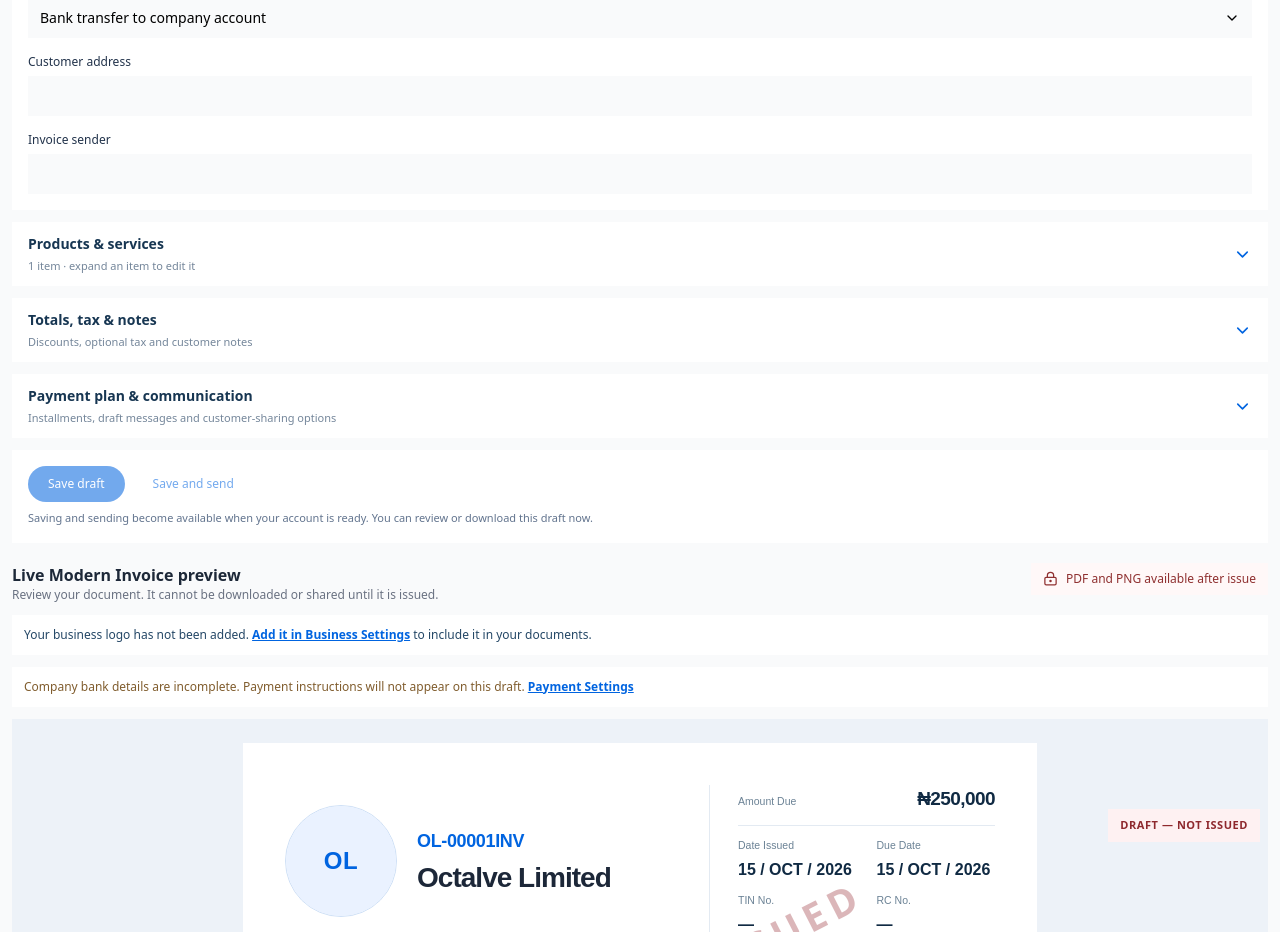
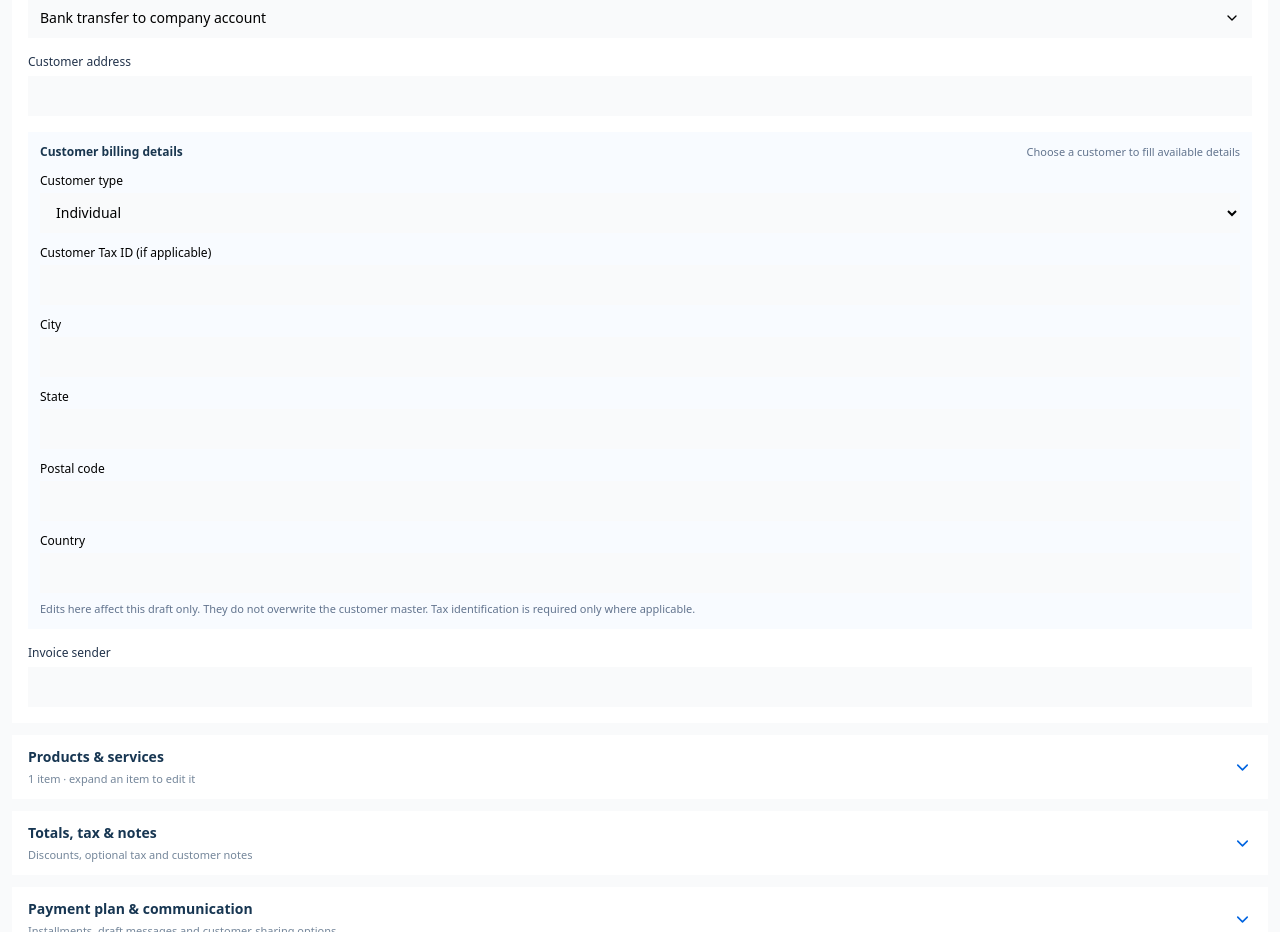
Before and after one commit to octalve-core/octalve-invoice, a Next.js app: page /dashboard/invoice/1/edit in a window 1280 px wide. Shown: the part 1160-2092 px from the top of the page. Built offline with nearby package versions, Linux system fonts and the light colour scheme.

Commit message:
feat(phase-0i): retain customer billing fields in master and populate invoice drafts
Keep type, tax ID, registration, location and contact fields from customer setup; do not conflate company ID with Tax ID or overwrite master when editing invoice billing details.

```diff
--- a/components/dashboard/forms/AddCustomerForm.tsx
+++ b/components/dashboard/forms/AddCustomerForm.tsx
@@ -9,7 +9,7 @@ interface AddCustomerFormProps {
   onCancel?: () => void;
 }
 
-interface CustomerData {
+export interface CustomerData {
   customerType: "business" | "individual";
   firstName: string;
   lastName: string;
@@ -25,6 +25,7 @@ interface CustomerData {
   country: string;
   companyRegistration: string;
   companyId: string;
+  taxId: string;
   currency: string;
   website: string;
 }
@@ -64,6 +65,7 @@ export default function AddCustomerForm({
     country: "",
     companyRegistration: "",
     companyId: "",
+    taxId: "",
     currency: "",
     website: "",
   });
@@ -359,6 +361,19 @@ export default function AddCustomerForm({
             </div>
 
             <div>
+              <label htmlFor="customer-tax-id" className="block text-sm font-medium text-gray-700 mb-1">
+                Customer Tax ID (if applicable)
+              </label>
+              <input id="customer-tax-id" type="text" autoComplete="off"
+                value={formData.taxId}
+                onChange={(e) => setFormData({ ...formData, taxId: e.target.value })}
+                className="w-full h-11 px-4 text-sm bg-white border border-gray-200 rounded-lg focus:outline-none focus:ring-2 focus:ring-[#0064E0]/20 focus:border-[#0064E0]"
+                placeholder="As registered with the relevant tax authority"
+              />
+              <p className="mt-1 text-xs text-slate-500">Separate from CAC registration or company ID. Not required for every individual customer.</p>
+            </div>
+
+            <div>
               <label className="block text-sm font-medium text-gray-700 mb-1">
                 Currency
               </label>
--- a/src/features/invoice/constants.ts
+++ b/src/features/invoice/constants.ts
@@ -105,6 +105,14 @@ export function createEmptyInvoiceDraft(now = new Date()): InvoiceDraft {
     clientEmail: "",
     clientPhone: "",
     clientAddress: "",
+    clientCustomerId:"",
+    clientType:"individual",
+    clientTaxId:"",
+    clientCompanyRegistration:"",
+    clientCity:"",
+    clientState:"",
+    clientPostalCode:"",
+    clientCountry:"",
     invoiceNo: "",
     day,
     month,
--- a/src/features/invoice/types.ts
+++ b/src/features/invoice/types.ts
@@ -42,6 +42,15 @@ export interface InvoiceDraft {
   clientEmail: string;
   clientPhone: string;
   clientAddress: string;
+  /** Copied from selected customer for this draft; no server-issued immutable snapshot yet. */
+  clientCustomerId?:string;
+  clientType?:"business"|"individual";
+  clientTaxId?:string;
+  clientCompanyRegistration?:string;
+  clientCity?:string;
+  clientState?:string;
+  clientPostalCode?:string;
+  clientCountry?:string;
   invoiceNo: string;
   day: string;
   month: string;
--- a/src/features/invoices/sections/InvoiceMetadataSection.tsx
+++ b/src/features/invoices/sections/InvoiceMetadataSection.tsx
@@ -23,7 +23,7 @@ function NativeDate({label,value,onChange}:{label:string;value:string;onChange:(
 export function InvoiceMetadataSection({draft,setDraft}:Props){
  const {customers,setCustomers,staff,setStaff,paymentMode,setPaymentMode}=useMerchantPreview();
  const [picker,setPicker]=useState<Picker>(null),[query,setQuery]=useState(""),[adding,setAdding]=useState(false);
- const [customer,setCustomer]=useState({name:"",email:"",phone:"",address:"",company:""});
+ const [customer,setCustomer]=useState({name:"",email:"",phone:"",address:"",company:"",customerType:"individual" as "individual"|"business",taxId:"",country:"",city:"",state:""});
  const [person,setPerson]=useState({name:"",email:"",phone:"",role:"Salesperson"});
  const [selectedStaff,setSelectedStaff]=useState("");
  const update=<K extends keyof InvoiceDraft>(key:K,value:InvoiceDraft[K])=>setDraft(prev=>({...prev,[key]:value}));
@@ -34,13 +34,26 @@ export function InvoiceMetadataSection({draft,setDraft}:Props){
   if(prefix==="issue")setDraft(p=>({...p,day:String(Number(d)),month:months[Number(m)-1]||"JAN",year:y}));
   else setDraft(p=>({...p,dueDay:String(Number(d)),dueMonth:months[Number(m)-1]||"JAN",dueYear:y}));
  }
- function chooseCustomer(row:CatalogCustomer){setDraft(p=>({...p,clientName:row.name,clientEmail:row.email,clientPhone:row.phone,clientAddress:row.address}));close();}
+ function chooseCustomer(row:CatalogCustomer){
+  setDraft(p=>({...p,
+   clientCustomerId:row.id,
+   clientName:row.billingName?.trim()||row.name,
+   clientEmail:row.email,clientPhone:row.phone,
+   clientAddress:row.address||row.addressLine1||"",
+   clientType:row.customerType||"individual",clientTaxId:row.taxId||"",
+   clientCompanyRegistration:row.companyRegistration||"",
+   clientCity:row.city||"",clientState:row.state||"",
+   clientPostalCode:row.postalCode||"",clientCountry:row.country||""
+  }));
+  close();
+ }
  function chooseStaff(row:CatalogStaff){setSelectedStaff(row.name);close();}
  function close(){setPicker(null);setQuery("");setAdding(false);}
  function addCustomer(){
   if(!customer.name.trim())return;
-  const next:CatalogCustomer={...customer,id:String(customers.length+1)};
-  setCustomers(p=>[...p,next]);chooseCustomer(next);setCustomer({name:"",email:"",phone:"",address:"",company:""});
+  const next:CatalogCustomer={...customer,id:crypto.randomUUID(),
+    billingName:customer.customerType==="business"?(customer.company.trim()||customer.name):customer.name};
+  setCustomers(p=>[...p,next]);chooseCustomer(next);setCustomer({name:"",email:"",phone:"",address:"",company:"",customerType:"individual",taxId:"",country:"",city:"",state:""});
  }
  function addStaff(){
   if(!person.name.trim())return;
@@ -80,6 +93,29 @@ export function InvoiceMetadataSection({draft,setDraft}:Props){
    <button onClick={()=>setPicker("payment")} className="flex h-10 w-full items-center justify-between rounded-xl bg-gray-50 px-3 text-left text-sm"><span className="truncate">{payments.find(x=>x.value===paymentMode)?.label}</span><ChevronDown size={16}/></button>
   </div>
   <Field label="Customer address" value={draft.clientAddress} onChange={v=>update("clientAddress",v)}/>
+  <div className="sm:col-span-2 rounded-xl border border-[#E2EAF4] bg-[#F8FBFF] p-3">
+   <div className="flex flex-wrap items-center justify-between gap-2">
+    <h3 className="text-xs font-semibold text-[#19364F]">Customer billing details</h3>
+    <span className="text-[11px] text-slate-500">{draft.clientCustomerId?"From customer record · editable on this draft":"Choose a customer to fill available details"}</span>
+   </div>
+   <div className="mt-3 grid grid-cols-1 gap-3 sm:grid-cols-2">
+    <label className="flex flex-col gap-1 text-xs">Customer type
+     <select aria-label="Customer type" value={draft.clientType||"individual"} onChange={e=>update("clientType",e.target.value as "business"|"individual")} className={input}>
+      <option value="individual">Individual</option><option value="business">Business</option>
+     </select></label>
+    <label className="flex flex-col gap-1 text-xs">Customer Tax ID (if applicable)
+     <input aria-label="Customer Tax ID" value={draft.clientTaxId||""} onChange={e=>update("clientTaxId",e.target.value)} className={input}/></label>
+    <label className="flex flex-col gap-1 text-xs">City
+     <input aria-label="Customer city" value={draft.clientCity||""} onChange={e=>update("clientCity",e.target.value)} className={input}/></label>
+    <label className="flex flex-col gap-1 text-xs">State
+     <input aria-label="Customer state" value={draft.clientState||""} onChange={e=>update("clientState",e.target.value)} className={input}/></label>
+    <label className="flex flex-col gap-1 text-xs">Postal code
+     <input aria-label="Customer postal code" value={draft.clientPostalCode||""} onChange={e=>update("clientPostalCode",e.target.value)} className={input}/></label>
+    <label className="flex flex-col gap-1 text-xs">Country
+     <input aria-label="Customer country" value={draft.clientCountry||""} onChange={e=>update("clientCountry",e.target.value)} className={input}/></label>
+   </div>
+   <p className="mt-2 text-[11px] text-slate-500">Edits here affect this draft only. They do not overwrite the customer master. Tax identification is required only where applicable.</p>
+  </div>
   <Field label="Invoice sender" value={draft.senderName} onChange={v=>update("senderName",v)}/>
   {picker?<div className="fixed inset-0 z-[100] flex items-end justify-center bg-black/45 md:items-center md:p-4" onClick={close}>
     <section role="dialog" aria-modal="true" aria-label={"Select "+picker} onClick={e=>e.stopPropagation()} className="max-h-[88dvh] w-full max-w-lg overflow-y-auto rounded-t-2xl bg-white p-4 pb-8 shadow-2xl md:rounded-2xl md:p-6">
@@ -96,7 +132,10 @@ export function InvoiceMetadataSection({draft,setDraft}:Props){
          <span className="min-w-0 flex-1"><span className="block truncate text-sm font-semibold text-[#19364f]">{entry.name}</span><span className="block truncate text-xs text-gray-500">{picker==="customer"?(entry as CatalogCustomer).company:(entry as CatalogStaff).role} · {entry.email}</span></span>
         </button>)}</div></>:picker==="customer"?<>
         <label className="block text-xs">Customer name *<input value={customer.name} onChange={e=>setCustomer(p=>({...p,name:e.target.value}))} className={input}/></label>
-        {(["email","phone","company","address"] as const).map(key=><label key={key} className="block text-xs capitalize">{key}<input value={customer[key]} onChange={e=>setCustomer(p=>({...p,[key]:e.target.value}))} className={input}/></label>)}
+        <label className="block text-xs">Customer type
+          <select aria-label="New customer type" value={customer.customerType} onChange={e=>setCustomer(p=>({...p,customerType:e.target.value as "individual"|"business"}))} className={input}><option value="individual">Individual</option><option value="business">Business</option></select>
+        </label>
+        {(["email","phone","company","address","taxId","city","state","country"] as const).map(key=><label key={key} className="block text-xs capitalize">{key}<input value={customer[key]} onChange={e=>setCustomer(p=>({...p,[key]:e.target.value}))} className={input}/></label>)}
         <button disabled={!customer.name.trim()} onClick={addCustomer} className="w-full rounded-full bg-[#0064E0] py-3 text-sm text-white disabled:opacity-40">Add and select customer</button>
        </>:<>
         {(["name","email","phone","role"] as const).map(key=><label key={key} className="block text-xs capitalize">{key}<input value={person[key]} onChange={e=>setPerson(p=>({...p,[key]:e.target.value}))} className={input}/></label>)}
--- a/src/features/merchant-preview/MerchantPreviewProvider.tsx
+++ b/src/features/merchant-preview/MerchantPreviewProvider.tsx
@@ -31,7 +31,14 @@ export type ArchivedPreviewRecord = {
  kind:"invoice"|"receipt"|"quotation"|"expense"|"creditNote"|"customer"|"staff"|"item";
  id:string; reference:string; title:string; status:string; archivedAt:string; reason:string; originalAmount?:string;
 };
-export interface CatalogCustomer {id:string;name:string;email:string;phone:string;address:string;company:string;}
+/** A single merchant-owned customer record; fields remain optional for individual/non-NRS customers. */
+export interface CatalogCustomer {
+ id:string;name:string;email:string;phone:string;address:string;company:string;
+ customerType?:"business"|"individual";billingName?:string;taxId?:string;
+ companyRegistration?:string;companyId?:string;
+ addressLine1?:string;city?:string;state?:string;postalCode?:string;country?:string;
+ currency?:string;website?:string;
+}
 export interface CatalogItem {id:string;name:string;description:string;rate:string;taxPercent:string;discountPercent:string;category:string;type:"goods"|"service";}
 export interface CatalogStaff {id:string;name:string;email:string;role:string;phone:string;}
 export const starterCustomers:CatalogCustomer[]=[
```
Also changed, not shown: app/(dashboard)/dashboard/customer/add/page.tsx (+11 -3 lines).
